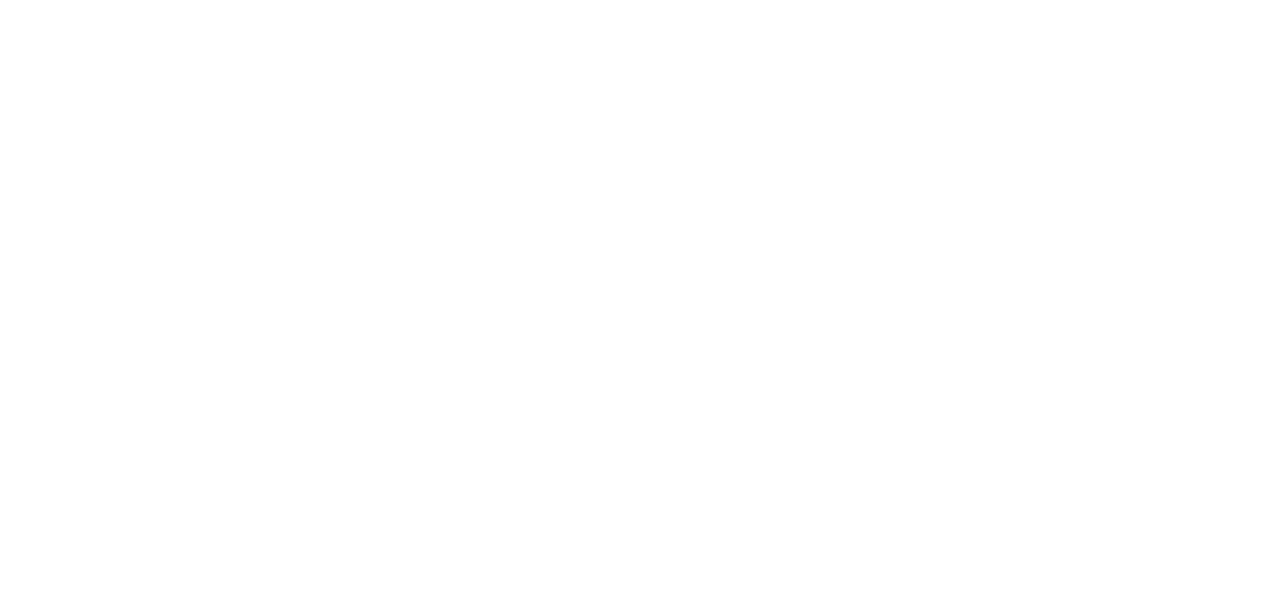
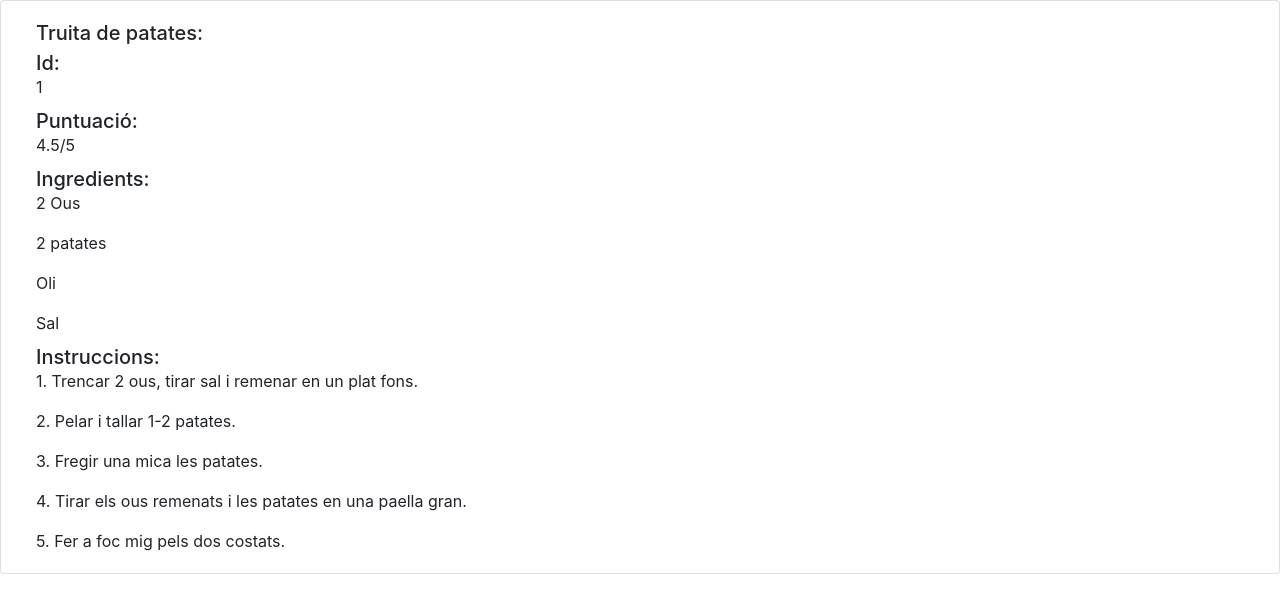
Before and after one commit to Menuing/menuing-admin-interface, an Angular app: page /recipe-detail in a window 1280 px wide. Before the commit this address led to /. Shown: the top 612 px of the page. Built offline with nearby package versions, Linux system fonts and the light colour scheme.

Commit message:
added the detail component

```diff
--- a/src/app/app-routing.module.ts
+++ b/src/app/app-routing.module.ts
@@ -2,11 +2,13 @@
 import { RouterModule, Routes } from '@angular/router';
 import { LoginComponent } from './login/login.component';
 import { RecipeCheckComponent } from './recipe/recipe-check/recipe-check.component';
+import { RecipeDetailComponent } from './recipe/recipe-detail/recipe-detail.component';
 
 export const routes: Routes = [
   {path: '', redirectTo: 'login', pathMatch: 'full'},
   {path: 'login', component: LoginComponent},
-  {path: 'recipes', component: RecipeCheckComponent}
+  {path: 'recipes', component: RecipeCheckComponent},
+  {path: 'recipe-detail', component: RecipeDetailComponent}
 ];
 
 @NgModule({
--- a/src/app/app.module.ts
+++ b/src/app/app.module.ts
@@ -6,12 +6,14 @@
 import { AppRoutingModule } from './app-routing.module';
 import { LoginComponent } from './login/login.component';
 import { RecipeCheckComponent } from './recipe/recipe-check/recipe-check.component';
+import { RecipeDetailComponent } from './recipe/recipe-detail/recipe-detail.component';
 
 @NgModule({
   declarations: [
     AppComponent,
     LoginComponent,
-    RecipeCheckComponent
+    RecipeCheckComponent,
+    RecipeDetailComponent
   ],
   imports: [
     BrowserModule,
--- /dev/null
+++ b/src/app/recipe/recipe-detail/recipe-detail.component.html
@@ -0,0 +1,24 @@
+<div class="card col-md-12">
+    <div class="card-body">
+      <h5 class="card-title">Truita de patates:</h5>
+
+      <h5 class="card-subtitle">Id:</h5>
+      <p class="card-text">1</p>
+
+      <h5 class="card-subtitle">Puntuació:</h5>
+      <p class="card-text">4.5/5</p>
+
+      <h5 class="card-subtitle">Ingredients:</h5>
+      <p class="card-text">2 Ous</p>
+      <p class="card-text">2 patates</p>
+      <p class="card-text">Oli</p>
+      <p class="card-text">Sal</p>
+
+      <h5 class="card-subtitle">Instruccions:</h5>
+      <p class="card-text">1. Trencar 2 ous, tirar sal i remenar en un plat fons.</p>
+      <p class="card-text">2. Pelar i tallar 1-2 patates.</p>
+      <p class="card-text">3. Fregir una mica les patates.</p>
+      <p class="card-text">4. Tirar els ous remenats i les patates en una paella gran.</p>
+      <p class="card-text">5. Fer a foc mig pels dos costats.</p>
+    </div>
+  </div>
--- /dev/null
+++ b/src/app/recipe/recipe-detail/recipe-detail.component.ts
@@ -0,0 +1,15 @@
+import { Component, OnInit } from '@angular/core';
+
+@Component({
+  selector: 'app-recipe-detail',
+  templateUrl: './recipe-detail.component.html',
+  styleUrls: ['./recipe-detail.component.css']
+})
+export class RecipeDetailComponent implements OnInit {
+
+  constructor() { }
+
+  ngOnInit() {
+  }
+
+}
```
Also changed, not shown: src/app/recipe/recipe-check/recipe-check.component.html (+0 -27 lines), src/app/recipe/recipe-detail/recipe-detail.component.css (added), 1 other file (tests, documents, lock files or other folders).
